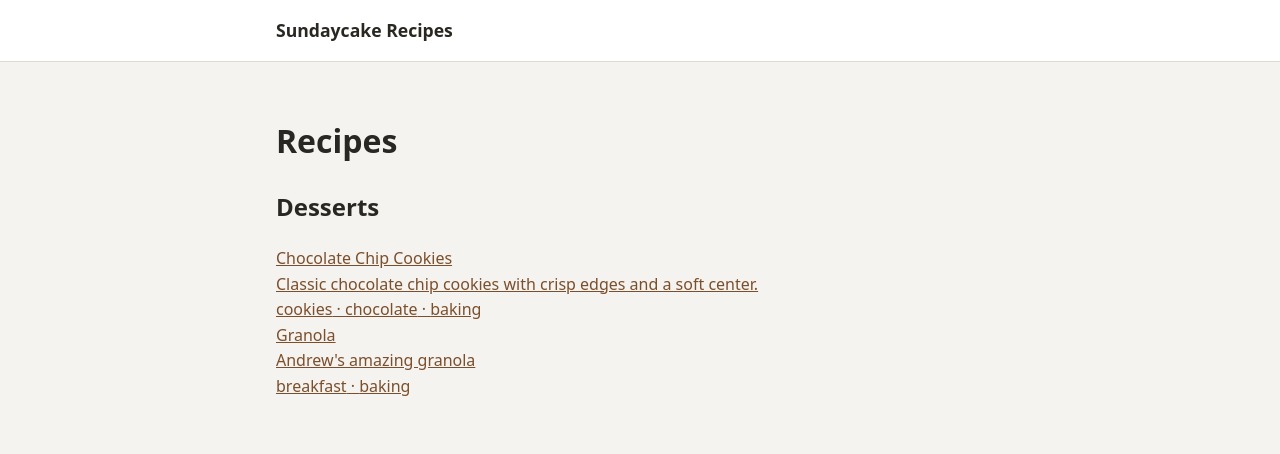
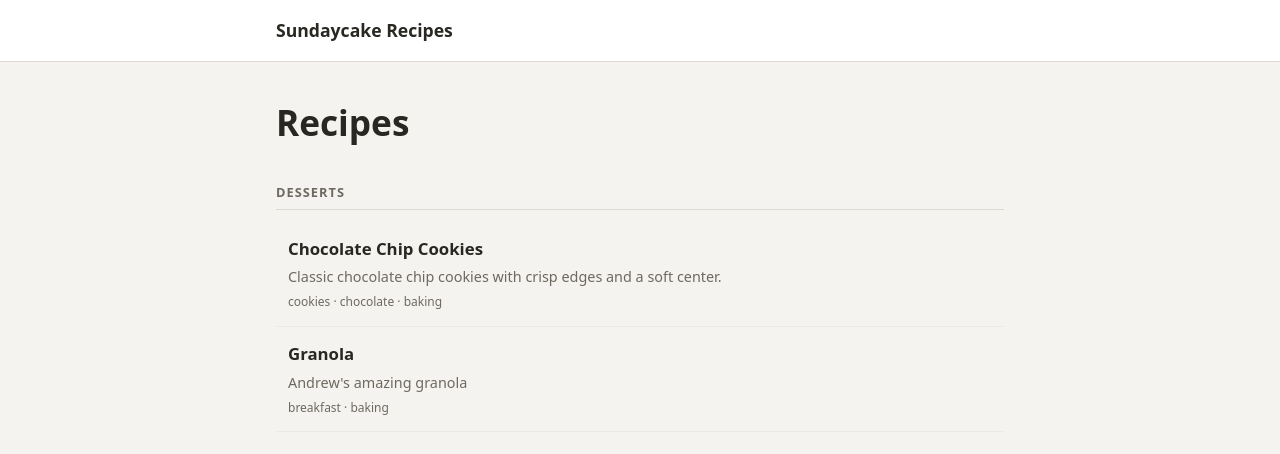
Before and after one commit to sundaycake/recipes, a Jekyll site: the page built from index.md, in a window 1280 px wide. Shown: the top 454 px of the page. Built offline with Jekyll 4.4.1, drawn with Linux system fonts in a browser that asks for light colours.

Commit message:
Update style.css

```diff
--- a/assets/css/style.css
+++ b/assets/css/style.css
@@ -307,3 +307,101 @@ a:hover {
             repeat(2, minmax(0, 1fr));
     }
 }
+
+/* --------------------------------------------------
+   Recipe index
+   -------------------------------------------------- */
+
+.recipe-index-header {
+    margin-bottom: 2rem;
+}
+
+.recipe-index-header h1 {
+    margin: 0;
+
+    font-size: 2.2rem;
+}
+
+
+/* Category */
+
+.recipe-index-category {
+    margin-bottom: 2.5rem;
+}
+
+.recipe-index-category h2 {
+    margin: 0 0 0.75rem;
+
+    padding-bottom: 0.4rem;
+
+    border-bottom: 1px solid var(--border);
+
+    color: var(--muted);
+
+    font-size: 0.8rem;
+    font-weight: 700;
+
+    letter-spacing: 0.08em;
+    text-transform: uppercase;
+}
+
+
+/* Recipe list */
+
+.recipe-index-list {
+    display: flex;
+    flex-direction: column;
+}
+
+
+/* Individual recipe */
+
+.recipe-index-item {
+    display: block;
+
+    padding: 0.9rem 0.75rem;
+
+    border-bottom: 1px solid #ebe9e5;
+
+    color: var(--text);
+
+    text-decoration: none;
+}
+
+.recipe-index-item:first-child {
+    border-top: 0;
+}
+
+.recipe-index-item:hover {
+    background: #faf9f7;
+}
+
+
+/* Recipe name */
+
+.recipe-index-name {
+    font-size: 1.05rem;
+    font-weight: 650;
+}
+
+
+/* Description */
+
+.recipe-index-description {
+    margin-top: 0.15rem;
+
+    color: var(--muted);
+
+    font-size: 0.9rem;
+}
+
+
+/* Tags */
+
+.recipe-index-tags {
+    margin-top: 0.25rem;
+
+    color: var(--muted);
+
+    font-size: 0.75rem;
+}
```
